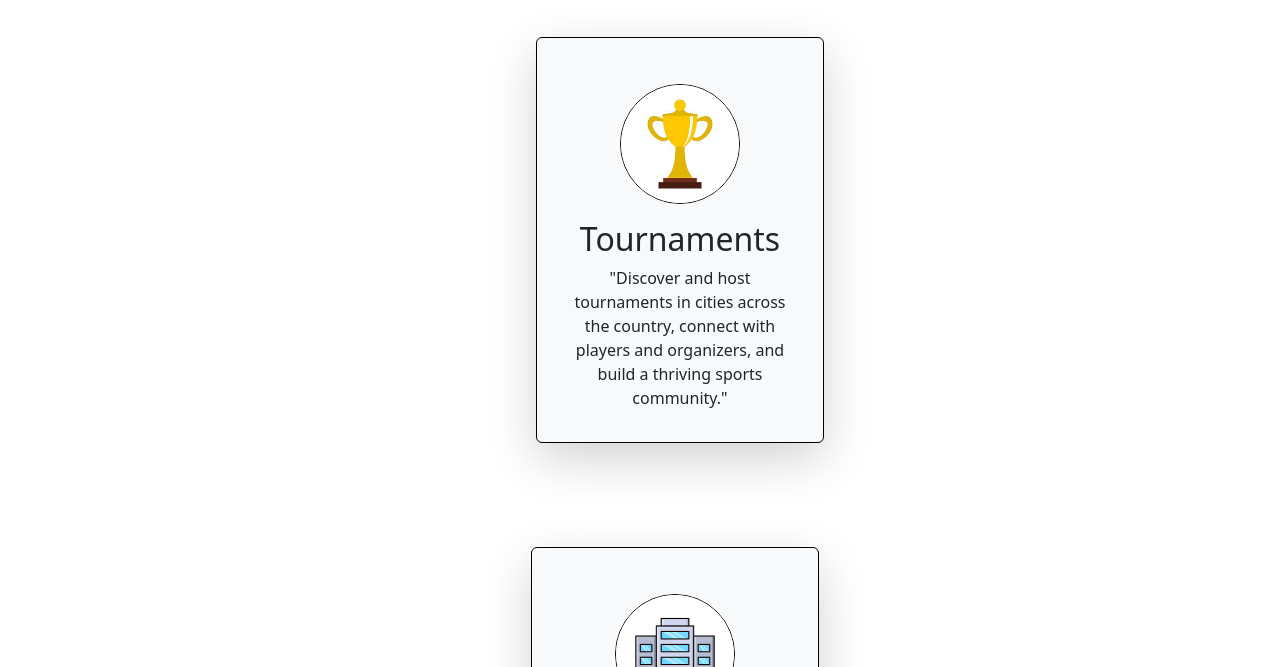
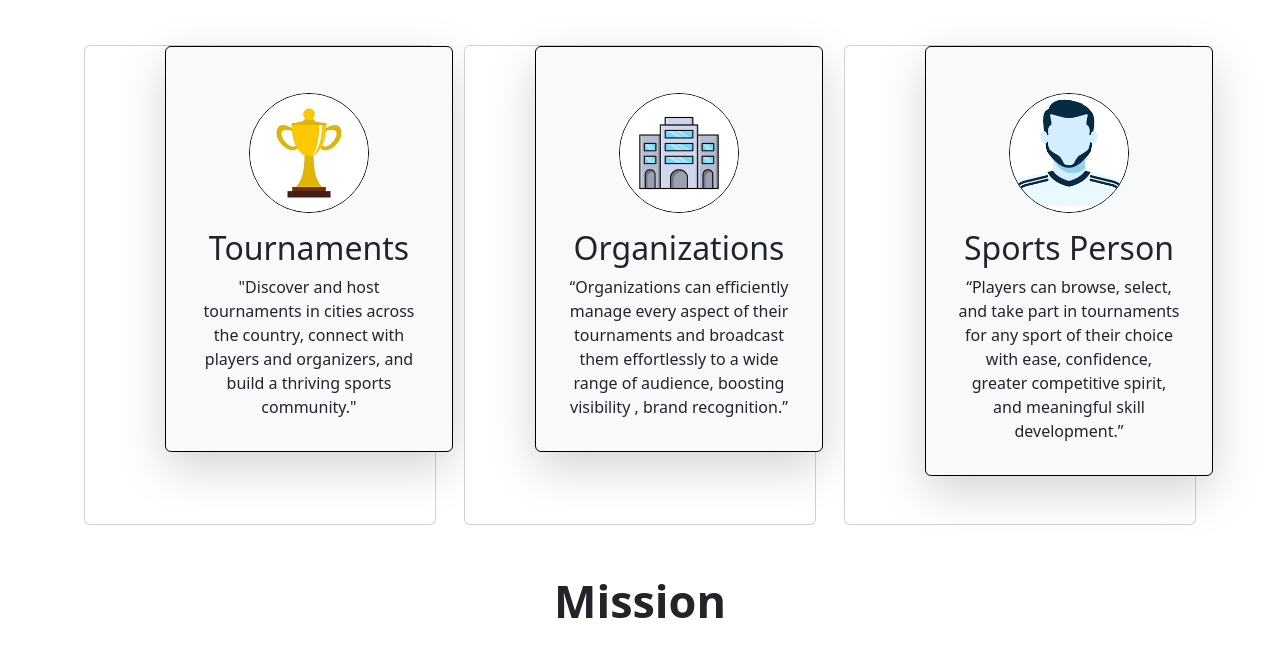
Before and after one commit to Ankush340/qenvo1, a website: page public/index.html in a window 1280 px wide. Shown: the part 484-1151 px from the top of the page. Drawn offline with nearby package versions, Linux system fonts and the light colour scheme.

Commit message:
Update index.html

```diff
--- a/public/index.html
+++ b/public/index.html
@@ -300,10 +300,10 @@
                 Our Services
             </div>
         </nav>
-        <div class="container text-center">
-            <div class="row">
-                <div class="d-flex justify-content-center my-3">
-                    <div class="col-12 col-md-6 col-lg-4 mb-4 d-flex justify-content-center">
+        <div class="container my-4">
+            <div class="row justify-content-center">
+                <div class="col-12 col-md-6 col-lg-4 mb-4 d-flex justify-content-center">
+                    <div class="card" style="width: 22rem;">
                         <div class="card bg-light shadow-lg p-3 mb-5 bg-body-tertiary rounded"
                             style="width: 18rem;float: left;margin-left: 80px;border: 1px black solid;">
                             <img src="pics/tournaments.jpeg" class="card-img-top" alt="..."
@@ -318,8 +318,8 @@
                         </div>
                     </div>
                 </div>
-                <div class="d-flex justify-content-center my-3">
-                    <div class="col-12 col-md-6 col-lg-4 mb-4 d-flex justify-content-center">
+                <div class="col-12 col-md-6 col-lg-4 mb-4 d-flex justify-content-center">
+                    <div class="card" style="width: 22rem;">
                         <div class="card bg-light shadow-lg p-3 mb-5 bg-body-tertiary rounded"
                             style="width: 18rem;float: left; margin-left:70px; border: 1px black solid;">
                             <img src="pics/organization3.png" class="card-img-top" alt="..."
@@ -334,8 +334,8 @@
                         </div>
                     </div>
                 </div>
-                <div class="d-flex justify-content-center my-3">
-                    <div class="col-12 col-md-6 col-lg-4 mb-4 d-flex justify-content-center">
+                <div class="col-12 col-md-6 col-lg-4 mb-4 d-flex justify-content-center">
+                    <div class="card" style="width: 22rem;">
                         <div class="card bg-light shadow-lg p-3 mb-5 bg-body-tertiary rounded "
                             style="width: 18rem;float: left; margin-left: 80px;border: 1px black solid;">
                             <img src="pics/player.png" class="card-img-top" alt="..."
@@ -353,6 +353,7 @@
                 </div>
             </div>
         </div>
+
         <nav class="navbar">
             <div style="line-height: 40px;font-weight: bolder;margin:auto;font-size: 45px;  margin-bottom: 25px; ">
                 Mission
```
